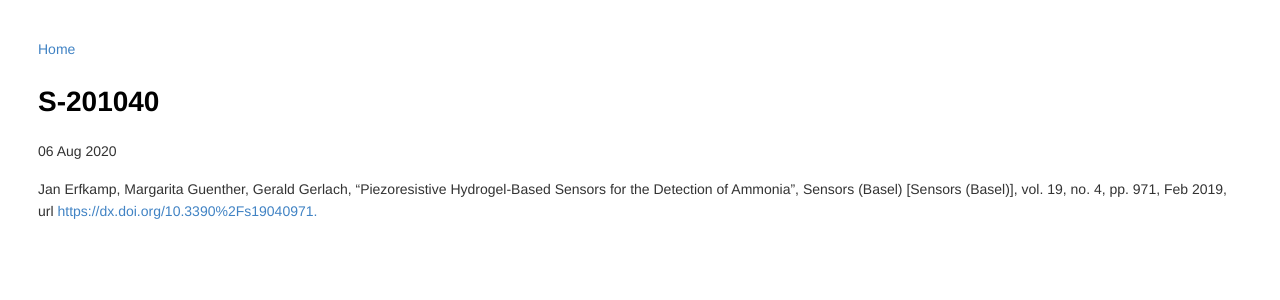
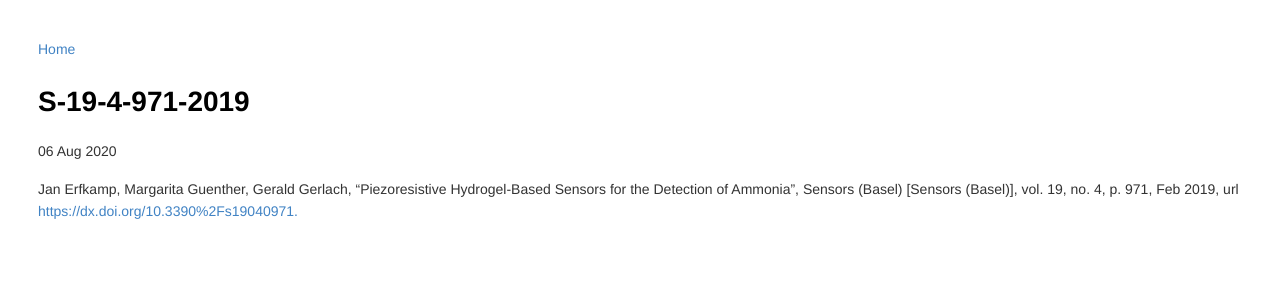
Before and after one commit to literaturx/literaturx.github.io, a Jekyll site: the page built from _posts/20/2020-08-06-2.md, in a window 1280 px wide. Shown: the top 300 px of the page. Built offline with Jekyll 4.4.1, drawn with Linux system fonts in a browser that asks for light colours.

Commit message:
+3 from yesterday, fin

```diff
--- a/_posts/20/2020-08-06-2.md
+++ b/_posts/20/2020-08-06-2.md
@@ -1,10 +1,10 @@
 ---
 layout: post
 author: literaturx
-title: "S-201040"
+title: "S-19-4-971-2019"
 category: "journal"
 tags: ["amonia", "sensor"]
 date: 2020-08-06 12:03:00 +07
 ---
 
-Jan Erfkamp, Margarita Guenther, Gerald Gerlach, "Piezoresistive Hydrogel-Based Sensors for the Detection of Ammonia", Sensors (Basel) [Sensors (Basel)], vol. 19, no. 4, pp. 971, Feb 2019, url <https://dx.doi.org/10.3390%2Fs19040971>[.](https://drive.google.com/file/d/1KiTS67ug0mI1dm0Rk-gW0-HbpI5Wv56h/view?usp=sharing)
+Jan Erfkamp, Margarita Guenther, Gerald Gerlach, "Piezoresistive Hydrogel-Based Sensors for the Detection of Ammonia", Sensors (Basel) [Sensors (Basel)], vol. 19, no. 4, p. 971, Feb 2019, url <https://dx.doi.org/10.3390%2Fs19040971>[.](https://drive.google.com/file/d/1KiTS67ug0mI1dm0Rk-gW0-HbpI5Wv56h/view?usp=sharing)
```
